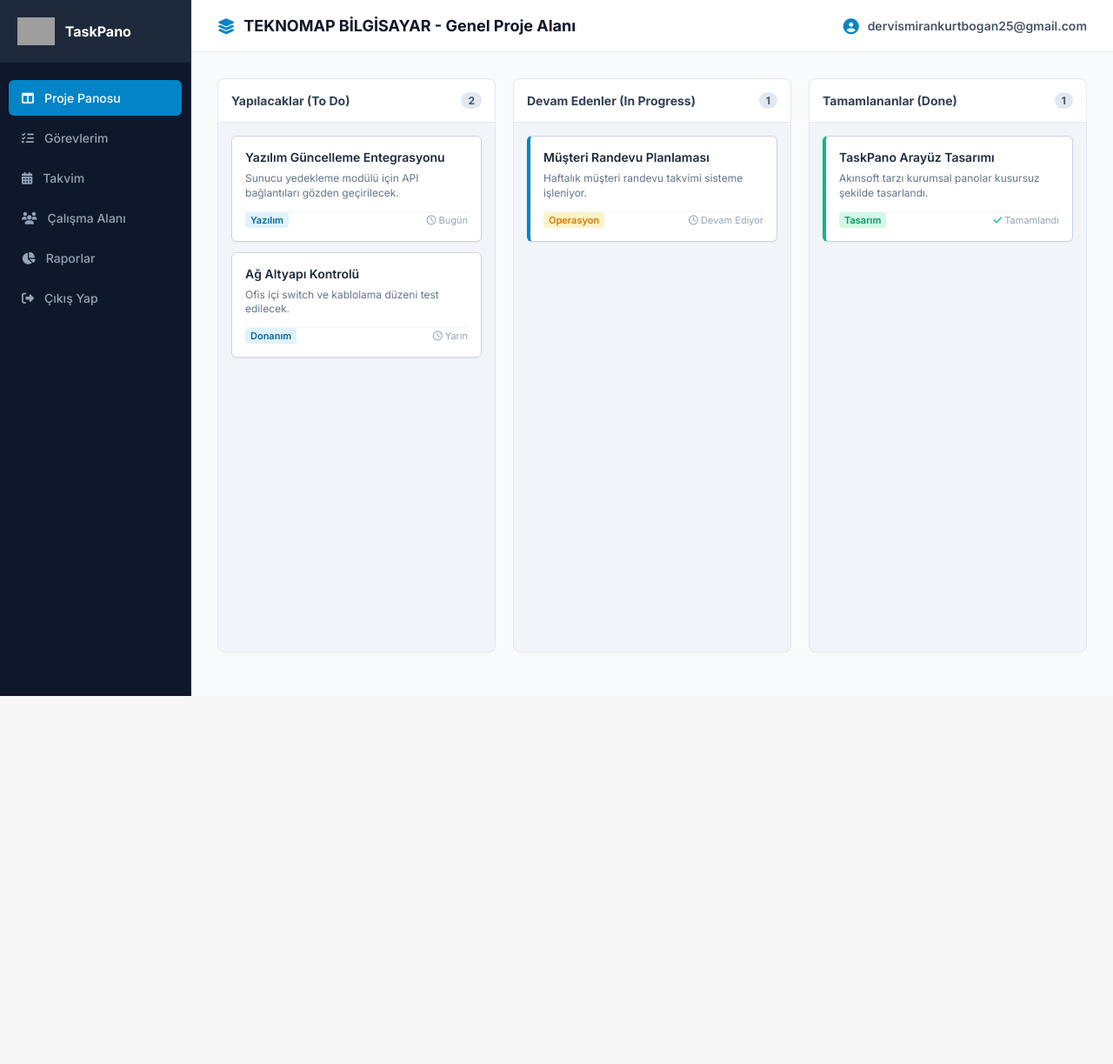
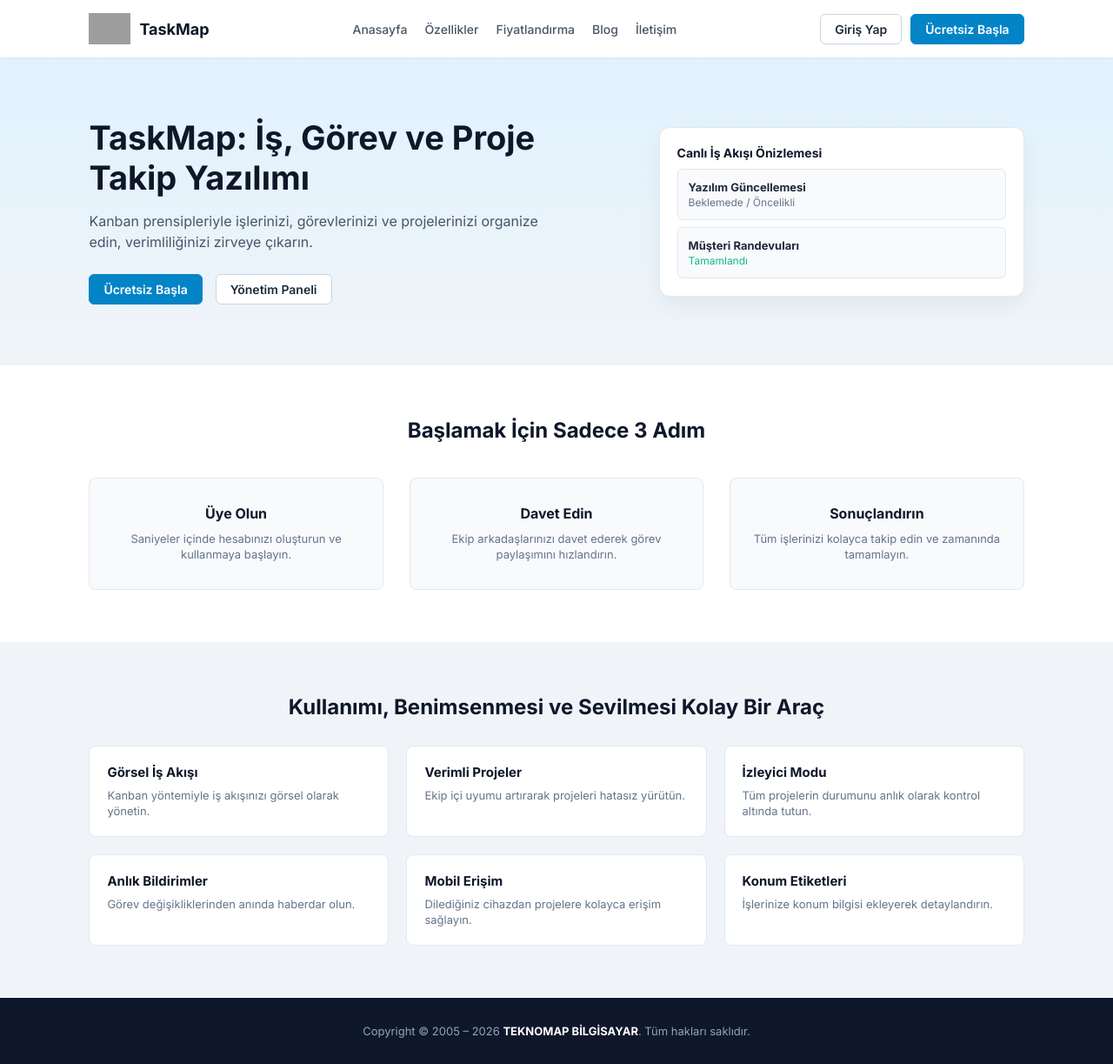
Before and after one commit to miran4726/taskmap, a Flask app: page / in a window 1280 px wide. Shown: the whole page at 87% size. Before the commit the page ends 800 px from the top, so only its background shows below. Run offline with Flask 3, Linux system fonts and the light colour scheme; grey boxes are pictures that could not be loaded.

Commit message:
Update title and styles in index.html

```diff
--- a/templates/index.html
+++ b/templates/index.html
@@ -2,148 +2,164 @@
 <html lang="tr">
 <head>
     <meta charset="UTF-8">
-    <title>TaskPano - İş Takip ve Proje Yönetim Sistemi</title>
+    <title>TaskMap - İş, Görev ve Proje Takip Yazılımı</title>
     <link href="https://fonts.googleapis.com/css2?family=Inter:wght@400;500;600;700&display=swap" rel="stylesheet">
-    <link rel="stylesheet" href="https://cdnjs.cloudflare.com/ajax/libs/font-awesome/6.4.0/css/all.min.css">
     <style>
         * { margin: 0; padding: 0; box-sizing: border-box; font-family: 'Inter', sans-serif; }
-        body { background-color: #f4f6f9; color: #1e293b; display: flex; height: 100vh; overflow: hidden; }
+        body { background-color: #f0f4f8; color: #1e293b; }
 
-        /* Sol Sidebar (TaskPano Panel Kenar Çubuğu) */
-        aside { width: 260px; background: #0f172a; color: #94a3b8; display: flex; flex-direction: column; border-right: 1px solid #1e293b; }
-        .sidebar-brand { padding: 20px; display: flex; align-items: center; gap: 12px; background: #1e293b; color: #fff; font-weight: 700; font-size: 16px; }
-        .sidebar-brand img { height: 32px; object-fit: contain; }
+        /* Üst Menü Header */
+        header {
+            display: flex; justify-content: space-between; align-items: center;
+            padding: 15px 8%; background: #ffffff; box-shadow: 0 1px 3px rgba(0,0,0,0.05);
+            position: sticky; top: 0; z-index: 1000;
+        }
+        .logo-area { display: flex; align-items: center; gap: 10px; text-decoration: none; }
+        .logo-area img { height: 36px; object-fit: contain; }
+        .logo-text { font-size: 18px; font-weight: 700; color: #0f172a; }
 
-        .sidebar-menu { padding: 20px 10px; display: flex; flex-direction: column; gap: 5px; }
-        .sidebar-menu a { display: flex; align-items: center; gap: 12px; padding: 12px 15px; color: #94a3b8; text-decoration: none; font-size: 14px; font-weight: 500; border-radius: 6px; transition: 0.2s; }
-        .sidebar-menu a:hover, .sidebar-menu a.active { background: #0284c7; color: #fff; }
+        nav { display: flex; gap: 20px; align-items: center; }
+        nav a { text-decoration: none; color: #475569; font-size: 14px; font-weight: 500; transition: color 0.2s; }
+        nav a:hover { color: #0284c7; }
 
-        /* Sağ Ana Alan */
-        .main-content { flex: 1; display: flex; flex-direction: column; overflow-hidden; }
+        .auth-buttons { display: flex; gap: 10px; align-items: center; }
+        .btn { padding: 8px 16px; border-radius: 6px; text-decoration: none; font-weight: 600; font-size: 14px; cursor: pointer; }
+        .btn-outline { border: 1px solid #cbd5e1; color: #1e293b; background: #fff; }
+        .btn-outline:hover { background: #f8fafc; }
+        .btn-solid { background: #0284c7; color: #fff; border: 1px solid #0284c7; }
+        .btn-solid:hover { background: #0369a1; }
 
-        /* Üst Header */
-        header { height: 60px; background: #ffffff; border-bottom: 1px solid #e2e8f0; display: flex; justify-content: space-between; align-items: center; padding: 0 30px; }
-        .header-title { font-size: 18px; font-weight: 700; color: #0f172a; display: flex; align-items: center; gap: 10px; }
-        .user-profile { display: flex; align-items: center; gap: 10px; font-size: 14px; font-weight: 600; color: #475569; }
-        .user-profile i { font-size: 18px; color: #0284c7; }
+        /* Hero Alanı (Üst Kısım) */
+        .hero {
+            display: flex; justify-content: space-between; align-items: center;
+            padding: 70px 8%; background: linear-gradient(180deg, #e0f2fe 0%, #f0f4f8 100%);
+            text-align: left;
+        }
+        .hero-content { max-width: 550px; }
+        .hero-content h1 { font-size: 38px; color: #0f172a; font-weight: 700; margin-bottom: 15px; line-height: 1.2; }
+        .hero-content p { font-size: 16px; color: #475569; margin-bottom: 25px; line-height: 1.5; }
 
-        /* Kanban / Pano Alanı */
-        .board-container { padding: 30px; display: flex; gap: 20px; flex: 1; overflow-x: auto; background: #f8fafc; }
+        .hero-card { background: #fff; padding: 20px; border-radius: 12px; box-shadow: 0 10px 25px rgba(0,0,0,0.05); width: 420px; border: 1px solid #e2e8f0; }
 
-        .board-column { width: 320px; background: #f1f5f9; border-radius: 8px; border: 1px solid #e2e8f0; display: flex; flex-direction: column; max-height: calc(100vh - 140px); }
-        .column-header { padding: 15px; font-size: 14px; font-weight: 700; color: #334155; display: flex; justify-content: space-between; align-items: center; border-bottom: 1px solid #e2e8f0; background: #fff; border-top-left-radius: 8px; border-top-right-radius: 8px; }
-        .column-badge { background: #e2e8f0; color: #475569; padding: 2px 8px; border-radius: 12px; font-size: 12px; }
+        /* 3 Adımda Başlayın Bölümü */
+        .steps-section { padding: 60px 8%; text-align: center; background: #ffffff; }
+        .steps-section h2 { font-size: 24px; color: #0f172a; margin-bottom: 40px; }
+        .steps-grid { display: flex; justify-content: space-between; gap: 30px; }
+        .step-box { flex: 1; background: #f8fafc; padding: 30px 20px; border-radius: 8px; border: 1px solid #e2e8f0; }
+        .step-box h3 { font-size: 16px; color: #0f172a; margin-bottom: 10px; }
+        .step-box p { font-size: 13px; color: #64748b; line-height: 1.4; }
 
-        .column-cards { padding: 15px; overflow-y: auto; display: flex; flex-direction: column; gap: 12px; }
+        /* Özellikler Grid Bölümü */
+        .features-section { padding: 60px 8%; background: #f0f4f8; text-align: center; }
+        .features-section h2 { font-size: 24px; color: #0f172a; margin-bottom: 30px; }
+        .feature-grid { display: grid; grid-template-columns: repeat(3, 1fr); gap: 20px; text-align: left; }
+        .feature-card { background: #fff; padding: 20px; border-radius: 8px; border: 1px solid #e2e8f0; }
+        .feature-card h4 { font-size: 15px; color: #0f172a; margin-bottom: 8px; }
+        .feature-card p { font-size: 13px; color: #64748b; line-height: 1.4; }
 
-        /* Görev Kartı */
-        .task-card { background: #ffffff; border: 1px solid #cbd5e1; border-radius: 6px; padding: 15px; box-shadow: 0 1px 3px rgba(0,0,0,0.05); cursor: pointer; transition: transform 0.2s; }
-        .task-card:hover { transform: translateY(-2px); border-color: #0284c7; }
-        .task-title { font-size: 14px; font-weight: 600; color: #1e293b; margin-bottom: 8px; }
-        .task-desc { font-size: 12px; color: #64748b; margin-bottom: 12px; line-height: 1.4; }
-        .task-footer { display: flex; justify-content: space-between; align-items: center; font-size: 11px; color: #94a3b8; border-top: 1px solid #f1f5f9; pt-top: 8px; }
-        .task-tag { background: #e0f2fe; color: #0369a1; padding: 2px 6px; border-radius: 4px; font-weight: 600; }
+        /* Footer */
+        footer { background: #0f172a; color: #94a3b8; padding: 30px 8%; text-align: center; font-size: 13px; }
+        footer strong { color: #ffffff; }
     </style>
 </head>
 <body>
 
-    <!-- Sol Panel (Sidebar) -->
-    <aside>
-        <div class="sidebar-brand">
+    <!-- Üst Menü -->
+    <header>
+        <a href="/" class="logo-area">
             <img src="{{ url_for('static', filename='logo.png') }}" alt="Logo" onerror="this.style.display='none'">
-            <span>TaskPano</span>
-        </div>
-        <div class="sidebar-menu">
-            <a href="#" class="active"><i class="fa-solid fa-columns"></i> Proje Panosu</a>
-            <a href="#"><i class="fa-solid fa-list-check"></i> Görevlerim</a>
-            <a href="#"><i class="fa-solid fa-calendar-days"></i> Takvim</a>
-            <a href="#"><i class="fa-solid fa-users"></i> Çalışma Alanı</a>
-            <a href="#"><i class="fa-solid fa-chart-pie"></i> Raporlar</a>
-            <a href="/login"><i class="fa-solid fa-right-from-bracket"></i> Çıkış Yap</a>
-        </div>
-    </aside>
-
-    <!-- Sağ Ana Ekran -->
-    <div class="main-content">
-
-        <!-- Üst Header -->
-        <header>
-            <div class="header-title">
-                <i class="fa-solid fa-layer-group" style="color: #0284c7;"></i> TEKNOMAP BİLGİSAYAR - Genel Proje Alanı
-            </div>
-            <div class="user-profile">
-                <i class="fa-solid fa-circle-user"></i> dervismirankurtbogan25@gmail.com
+            <span class="logo-text">TaskMap</span>
+        </a>
+        <nav>
+            <a href="/">Anasayfa</a>
+            <a href="#">Özellikler</a>
+            <a href="#">Fiyatlandırma</a>
+            <a href="#">Blog</a>
+            <a href="#">İletişim</a>
+        </nav>
+        <div class="auth-buttons">
+            <a href="/login" class="btn btn-outline">Giriş Yap</a>
+            <a href="/register" class="btn btn-solid">Ücretsiz Başla</a>
         </div>
     </header>
 
-        <!-- Kanban Board (Task Pano Akışı) -->
-        <div class="board-container">
-
-            <!-- Sütun 1: Yapılacaklar -->
-            <div class="board-column">
-                <div class="column-header">
-                    <span>Yapılacaklar (To Do)</span>
-                    <span class="column-badge">2</span>
-                </div>
-                <div class="column-cards">
-                    <div class="task-card">
-                        <div class="task-title">Yazılım Güncelleme Entegrasyonu</div>
-                        <div class="task-desc">Sunucu yedekleme modülü için API bağlantıları gözden geçirilecek.</div>
-                        <div class="task-footer">
-                            <span class="task-tag">Yazılım</span>
-                            <span><i class="fa-regular fa-clock"></i> Bugün</span>
+    <!-- Hero Bölümü -->
+    <section class="hero">
+        <div class="hero-content">
+            <h1>TaskMap: İş, Görev ve Proje Takip Yazılımı</h1>
+            <p>Kanban prensipleriyle işlerinizi, görevlerinizi ve projelerinizi organize edin, verimliliğinizi zirveye çıkarın.</p>
+            <div style="display: flex; gap: 15px;">
+                <a href="/register" class="btn btn-solid">Ücretsiz Başla</a>
+                <a href="/login" class="btn btn-outline" style="background:#fff;">Yönetim Paneli</a>
             </div>
         </div>
-                    <div class="task-card">
-                        <div class="task-title">Ağ Altyapı Kontrolü</div>
-                        <div class="task-desc">Ofis içi switch ve kablolama düzeni test edilecek.</div>
-                        <div class="task-footer">
-                            <span class="task-tag">Donanım</span>
-                            <span><i class="fa-regular fa-clock"></i> Yarın</span>
+        <div class="hero-card">
+            <div style="font-weight: 700; color: #0f172a; margin-bottom: 10px; font-size: 14px;">Canlı İş Akışı Önizlemesi</div>
+            <div style="background: #f8fafc; padding: 12px; border-radius: 6px; font-size: 13px; border: 1px solid #e2e8f0; margin-bottom: 8px;">
+                <strong>Yazılım Güncellemesi</strong>
+                <div style="color: #64748b; font-size: 12px; margin-top: 2px;">Beklemede / Öncelikli</div>
+            </div>
+            <div style="background: #f8fafc; padding: 12px; border-radius: 6px; font-size: 13px; border: 1px solid #e2e8f0;">
+                <strong>Müşteri Randevuları</strong>
+                <div style="color: #10b981; font-size: 12px; margin-top: 2px;">Tamamlandı</div>
             </div>
         </div>
+    </section>
+
+    <!-- 3 Adımda Başlayın -->
+    <section class="steps-section">
+        <h2>Başlamak İçin Sadece 3 Adım</h2>
+        <div class="steps-grid">
+            <div class="step-box">
+                <h3>Üye Olun</h3>
+                <p>Saniyeler içinde hesabınızı oluşturun ve kullanmaya başlayın.</p>
+            </div>
+            <div class="step-box">
+                <h3>Davet Edin</h3>
+                <p>Ekip arkadaşlarınızı davet ederek görev paylaşımını hızlandırın.</p>
+            </div>
+            <div class="step-box">
+                <h3>Sonuçlandırın</h3>
+                <p>Tüm işlerinizi kolayca takip edin ve zamanında tamamlayın.</p>
             </div>
         </div>
+    </section>
 
-            <!-- Sütun 2: Devam Edenler -->
-            <div class="board-column">
-                <div class="column-header">
-                    <span>Devam Edenler (In Progress)</span>
-                    <span class="column-badge">1</span>
+    <!-- Özellikler Izgarası -->
+    <section class="features-section">
+        <h2>Kullanımı, Benimsenmesi ve Sevilmesi Kolay Bir Araç</h2>
+        <div class="feature-grid">
+            <div class="feature-card">
+                <h4>Görsel İş Akışı</h4>
+                <p>Kanban yöntemiyle iş akışınızı görsel olarak yönetin.</p>
             </div>
-                <div class="column-cards">
-                    <div class="task-card" style="border-left: 4px solid #0284c7;">
-                        <div class="task-title">Müşteri Randevu Planlaması</div>
-                        <div class="task-desc">Haftalık müşteri randevu takvimi sisteme işleniyor.</div>
-                        <div class="task-footer">
-                            <span class="task-tag" style="background:#fef3c7; color:#d97706;">Operasyon</span>
-                            <span><i class="fa-regular fa-clock"></i> Devam Ediyor</span>
+            <div class="feature-card">
+                <h4>Verimli Projeler</h4>
+                <p>Ekip içi uyumu artırarak projeleri hatasız yürütün.</p>
+            </div>
+            <div class="feature-card">
+                <h4>İzleyici Modu</h4>
+                <p>Tüm projelerin durumunu anlık olarak kontrol altında tutun.</p>
+            </div>
+            <div class="feature-card">
+                <h4>Anlık Bildirimler</h4>
+                <p>Görev değişikliklerinden anında haberdar olun.</p>
+            </div>
+            <div class="feature-card">
+                <h4>Mobil Erişim</h4>
+                <p>Dilediğiniz cihazdan projelere kolayca erişim sağlayın.</p>
+            </div>
+            <div class="feature-card">
+                <h4>Konum Etiketleri</h4>
+                <p>İşlerinize konum bilgisi ekleyerek detaylandırın.</p>
             </div>
         </div>
-                </div>
-            </div>
+    </section>
 
-            <!-- Sütun 3: Tamamlananlar -->
-            <div class="board-column">
-                <div class="column-header">
-                    <span>Tamamlananlar (Done)</span>
-                    <span class="column-badge">1</span>
-                </div>
-                <div class="column-cards">
-                    <div class="task-card" style="border-left: 4px solid #10b981;">
-                        <div class="task-title">TaskPano Arayüz Tasarımı</div>
-                        <div class="task-desc">Akınsoft tarzı kurumsal panolar kusursuz şekilde tasarlandı.</div>
-                        <div class="task-footer">
-                            <span class="task-tag" style="background:#d1fae5; color:#059669;">Tasarım</span>
-                            <span><i class="fa-solid fa-check" style="color:#10b981;"></i> Tamamlandı</span>
-                        </div>
-                    </div>
-                </div>
-            </div>
-
-        </div>
-
-    </div>
+    <!-- Footer -->
+    <footer>
+        <p>Copyright &copy; 2005 – 2026 <strong>TEKNOMAP BİLGİSAYAR</strong>. Tüm hakları saklıdır.</p>
+    </footer>
 
 </body>
 </html>
```
Lines whose indentation alone changed are shown as unchanged.
